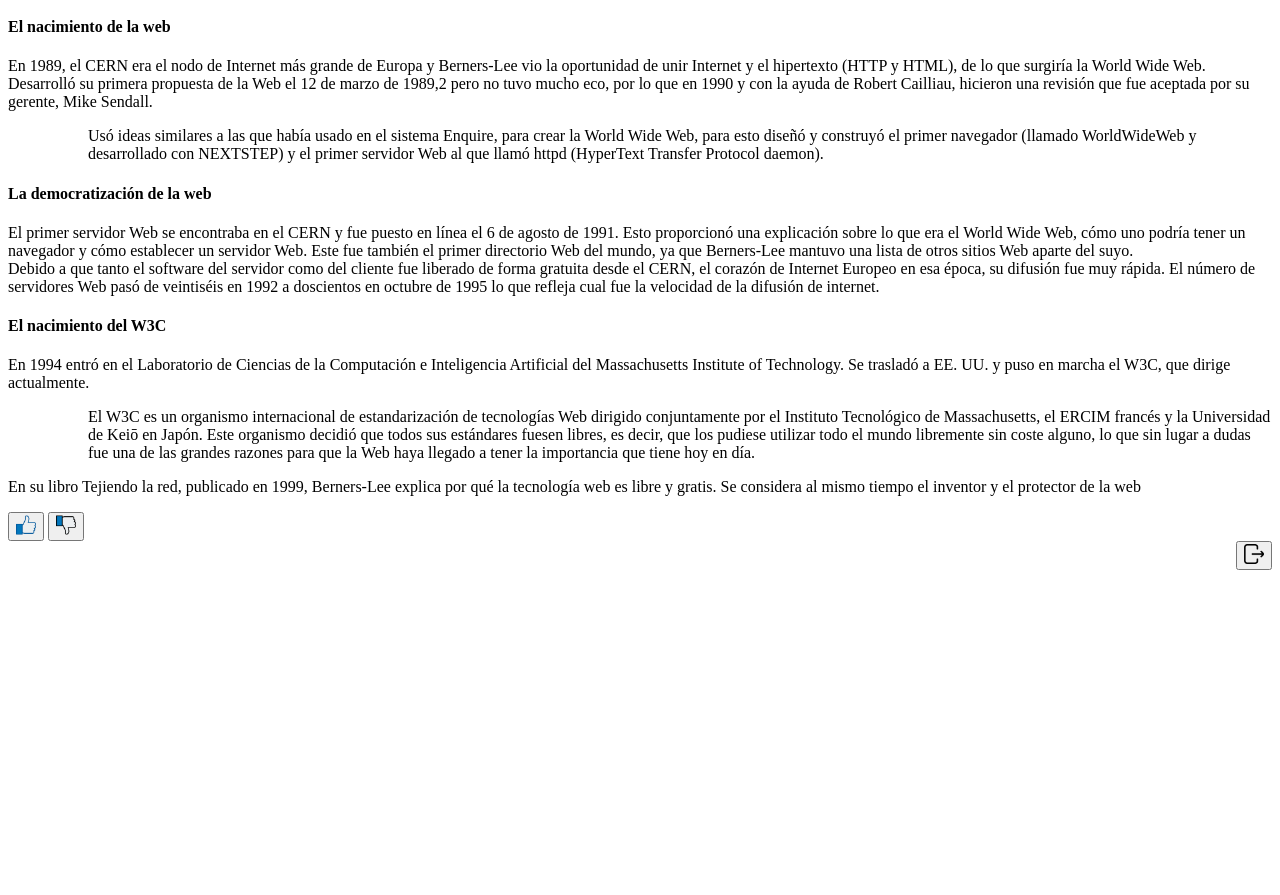
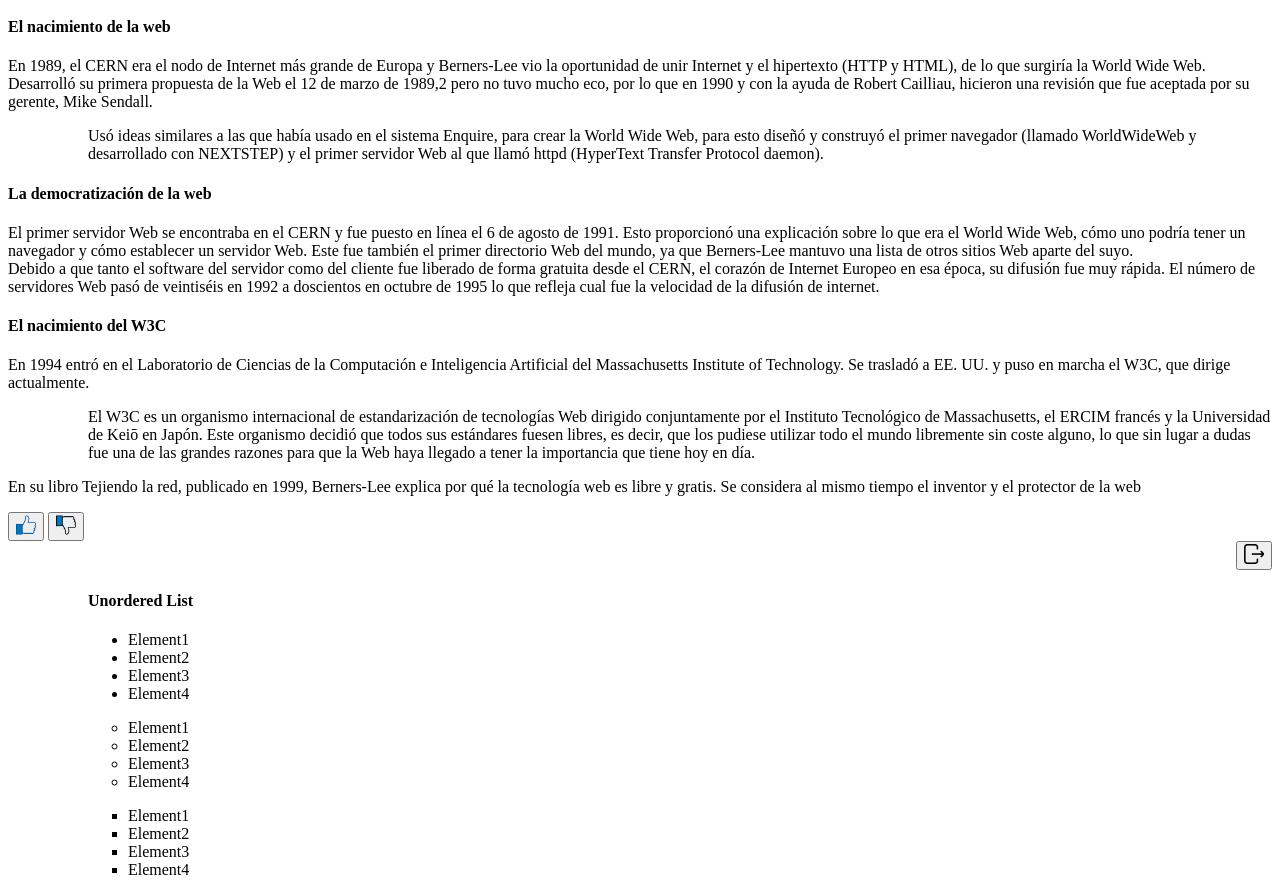
Before and after one commit to NepyAnna/baby_step_html5, a plain HTML site: page index.html in a window 1280 px wide. Shown: the part 137-1032 px from the top of the page. Before the commit the page ends 800 px from the top, so only its background shows below. Drawn offline with Linux system fonts and the light colour scheme.

Commit message:
added unordered list

```diff
--- a/index.html
+++ b/index.html
@@ -78,6 +78,31 @@
             </button>
         </div>
 
+        <div class="unordered-list">
+            <h4>Unordered List</h4>
+            <ul>
+                <li>Element1</li>
+                <li>Element2</li>
+                <li>Element3</li>
+                <li>Element4</li>
+
+            </ul>
+            <ul class="empty-marker">
+                <li>Element1</li>
+                <li>Element2</li>
+                <li>Element3</li>
+                <li>Element4</li>
+            </ul>
+            <ul class="square-marker">
+                <li>Element1</li>
+                <li>Element2</li>
+                <li>Element3</li>
+                <li>Element4</li>
+            </ul>
+    </div>
+
+
+</div>
     </main>
 
     <footer>
--- a/styles/style.css
+++ b/styles/style.css
@@ -1,8 +1,16 @@
 .backdown{
     margin-left: 80px;
 }
-
+.unordered-list{
+    margin-left: 80px;
+}
 .exit{
     display: flex;
     justify-content: right;
 }
+.empty-marker{
+    list-style-type: circle;
+}
+.square-marker{
+    list-style-type: square;
+}
```
Also changed, not shown: 1 other file.
